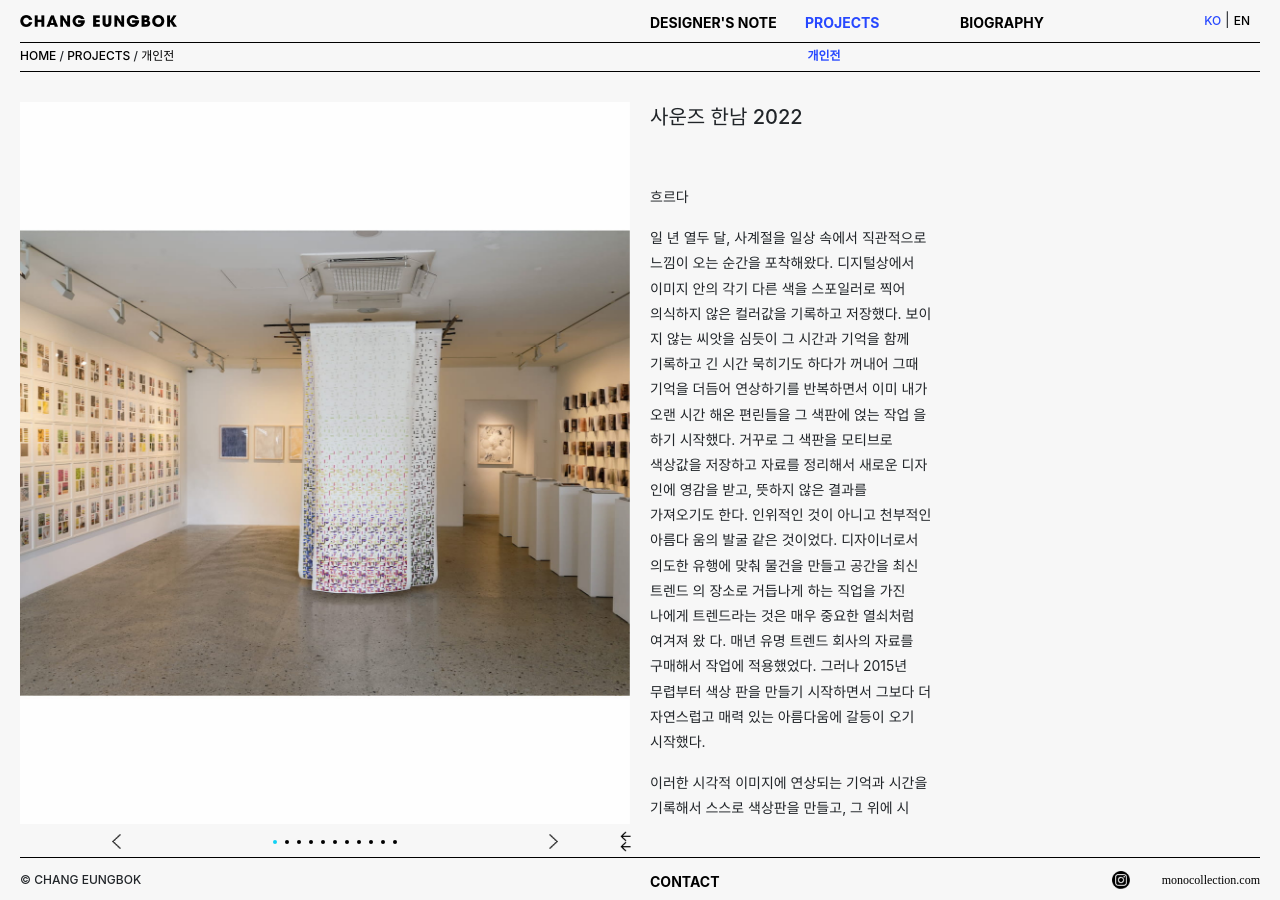
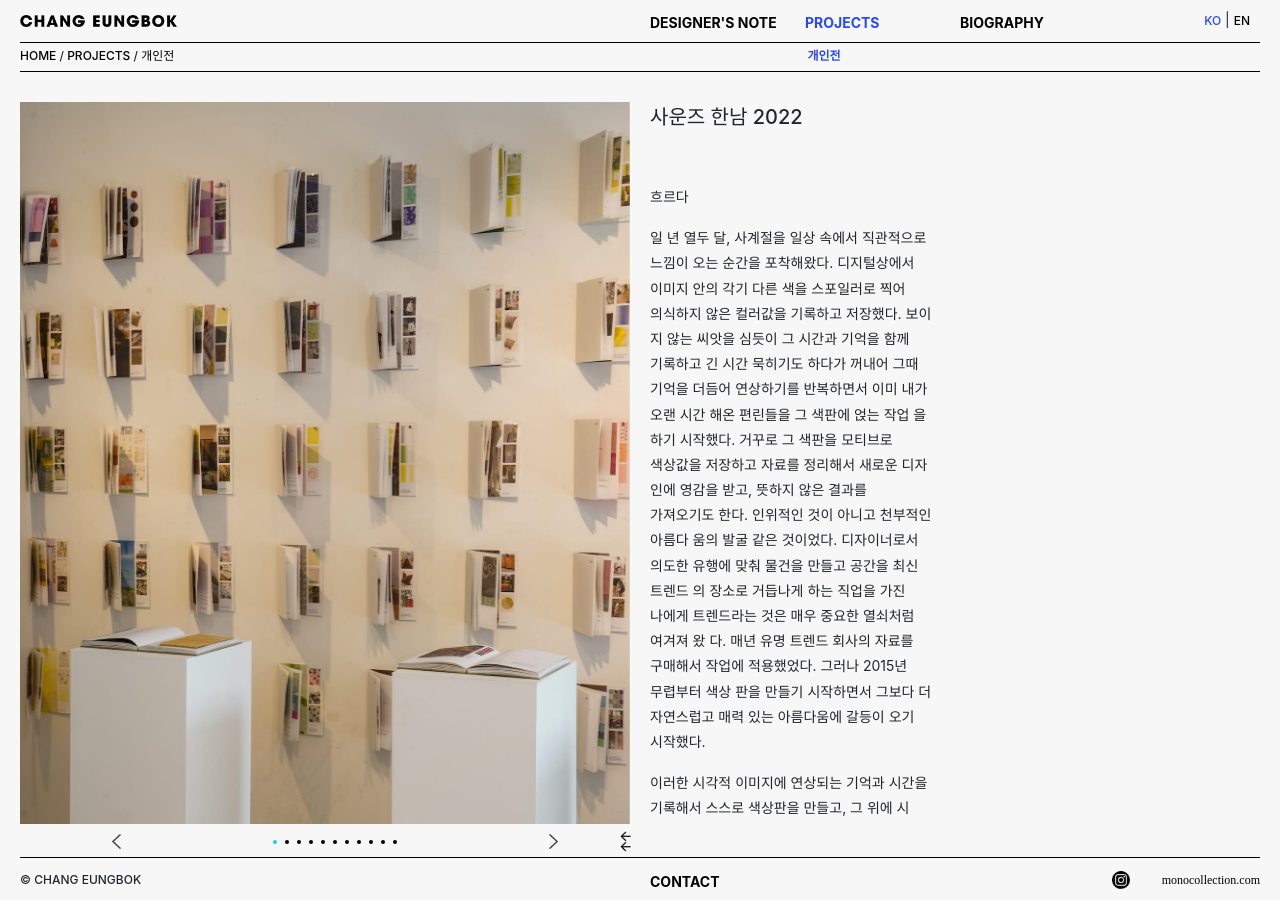
Before and after one commit to monocollection/changeungbok, a Jekyll site: the page built from _project/solo-exhibition/sounds-hannam-2022.md, in a window 1280 px wide. Built offline with Jekyll 4.4.1, drawn with Linux system fonts in a browser that asks for light colours; comment, search, counter and statistics services are not loaded.

Commit message:
사운즈 한남 2022 7번째 이미지를 커버로 사용합니다.

```diff
--- a/_project/solo-exhibition/sounds-hannam-2022.md
+++ b/_project/solo-exhibition/sounds-hannam-2022.md
@@ -3,13 +3,13 @@ title: 사운즈 한남 2022
 slug: sounds-hannam-2022
 category: solo-exhibition
 images:
+- 7.jpg
 - 1.jpg
 - 2.jpg
 - 3.jpg
 - 4.jpg
 - 5.jpg
 - 6.jpg
-- 7.jpg
 - 8.jpg
 - 9.jpg
 - 10.jpg
```
Also changed, not shown: _project_en/solo-exhibition/sounds-hannam-2022.md (+1 -1 lines).
